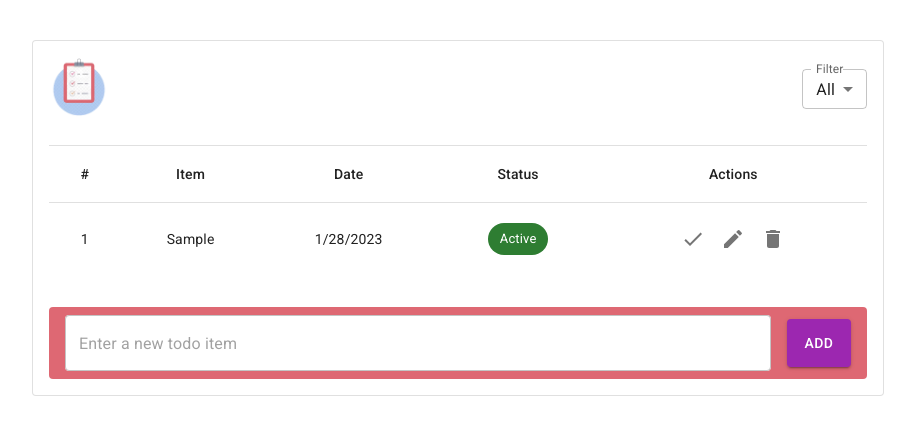
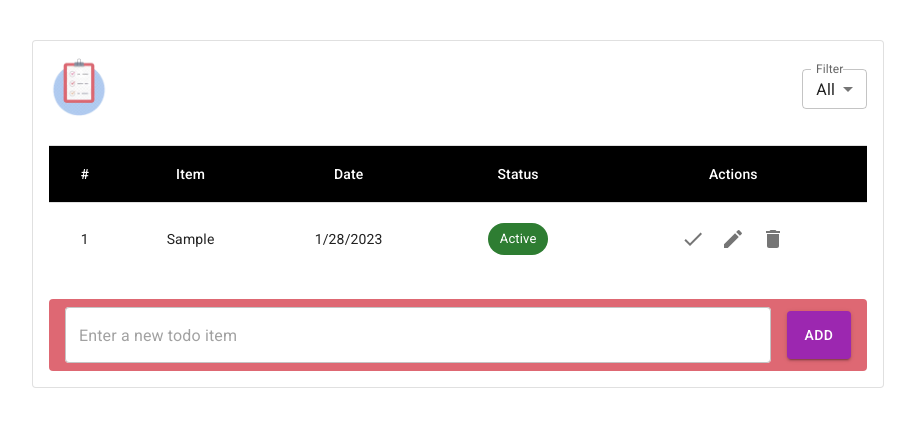
Before and after one commit to muhammad-junaid1/react-todo-app, a React (Create React App) app: page / in a window 1280 px wide. Both pictures are taken after typing "Sample" into the empty fields and a click on the button "ADD". Shown: the top 432 px of the page, without its empty margins (182-1097 px from the left). Built offline with nearby package versions, Linux system fonts and the light colour scheme.

Commit message:
adding table styles

```diff
--- a/src/components/TodoItem.component.jsx
+++ b/src/components/TodoItem.component.jsx
@@ -50,12 +50,13 @@ const TodoItem = ({
 
   const doneTodoItem = () => {
     setTodoItems((todoItems) => {
-      return todoItems.filter((todoItem) => todoItem.id !== item.id);
-    });
-    setTodoItems((todoItems) => {
-      return [...todoItems, {
-        ...item, status: "completed"
-      }];
+      return todoItems.map((todoItem) => {
+        if(todoItem.id === item.id) {
+          return {...todoItem, status: "completed"};
+        } else {
+          return todoItem;
+        }
+      })
     });
     setEditBtnClick({
         isClicked: false,
--- a/src/components/TodoItems.component.jsx
+++ b/src/components/TodoItems.component.jsx
@@ -23,7 +23,7 @@ const TodoItems = ({
   }, [filterValue, todoItems]);
   return (
     <>
-      <Box pb={4}>
+      <Box mb={1} pb={2} maxHeight={380} sx={{overflowY: "scroll"}}>
         {todoItems.length ? (
           <TodoItemsTable
             setInputValue={setInputValue}
--- a/src/components/TodoItemsTable.component.jsx
+++ b/src/components/TodoItemsTable.component.jsx
@@ -10,17 +10,21 @@ import {
 import TodoItem from "./TodoItem.component";
 
 const TodoItemsTable = ({ todoItems, editBtnClick, setTodoItems, setEditBtnClick, setInputValue}) => {
+  const tableCellStyles = {
+    color: "white",
+    bgcolor: "black"
+  };
   return (
     <>
       <TableContainer>
-        <Table sx={{ minWidth: 650 }} aria-label="simple table">
+        <Table sx={{ minWidth: 650 }} aria-label="TodoItems table">
           <TableHead>
             <TableRow>
-              <TableCell align="center">#</TableCell>
-              <TableCell align="center">Item</TableCell>
-              <TableCell align="center">Date</TableCell>
-              <TableCell align="center">Status</TableCell>
-              <TableCell align="center">Actions</TableCell>
+              <TableCell sx={tableCellStyles} align="center">#</TableCell>
+              <TableCell sx={tableCellStyles} align="center">Item</TableCell>
+              <TableCell sx={tableCellStyles} align="center">Date</TableCell>
+              <TableCell sx={tableCellStyles} align="center">Status</TableCell>
+              <TableCell sx={tableCellStyles} align="center">Actions</TableCell>
             </TableRow>
           </TableHead>
           {todoItems.length ?
```
